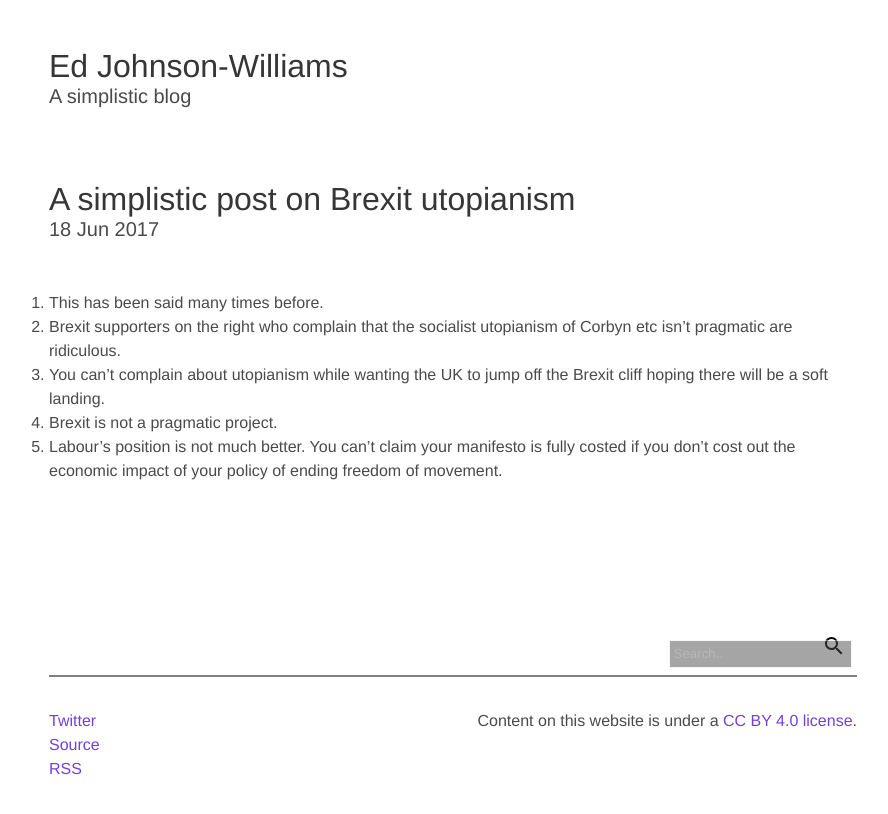
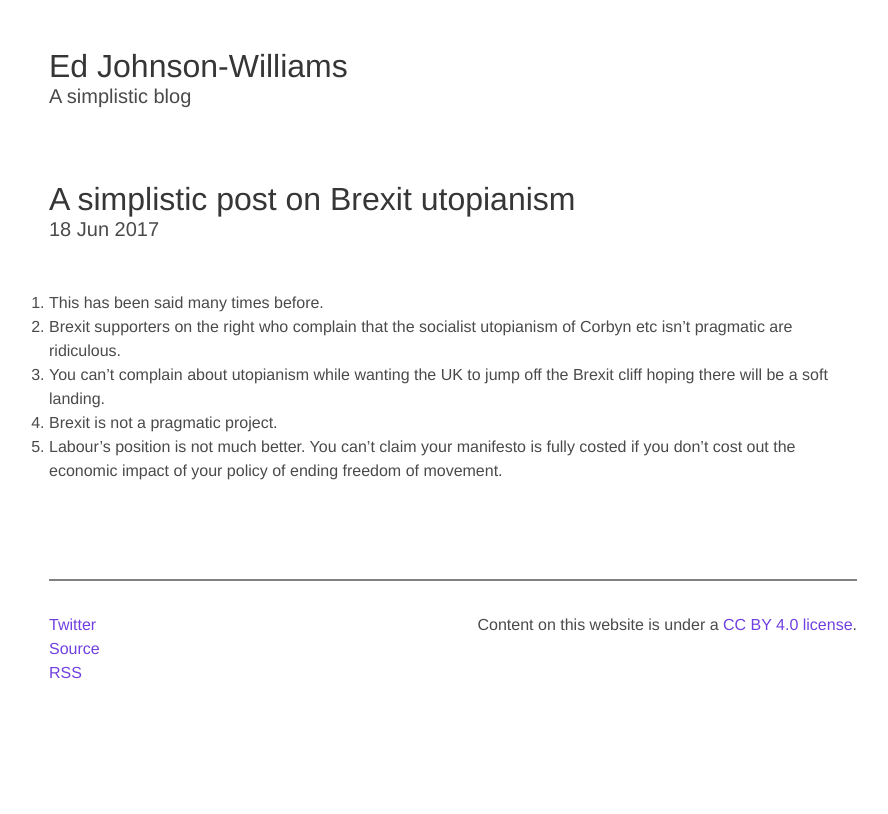
Before and after one commit to edjw/edjw.github.io, a Jekyll site: the page built from _posts/2017-06-18-a-simplistic-post-on-brexit-utopianism.md, in a window 1280 px wide. Shown: the top 814 px of the page, without its empty margins (187-1075 px from the left). Built offline with Jekyll 4.4.1, drawn with Linux system fonts in a browser that asks for light colours; our own code applies the rules of GitHub Pages for plain Markdown files.

Commit message:
Update default.html

```diff
--- a/_layouts/default.html
+++ b/_layouts/default.html
@@ -12,7 +12,6 @@
 
     <link rel="stylesheet" type="text/css" href="/css/bulma.min.css">
     <link rel="stylesheet" type="text/css" href="/css/main.css">
-    <script type="text/javascript" src="/js/search.js"></script>
 </head>
 
 <body>
@@ -25,16 +24,7 @@
             <section class="section post-content">
                 {{ content }}
             </section>
-            <section class="section post-content">
-                <div class="searchbox">
-                    <input type="text" class="websearch_input" placeholder="Search.." id="websearch_input" disabled="true" />
-                    <button class="websearch_searchButton" id="websearch_searchButton">
-	<svg class="glass" width="24" height="24" focusable="false" xmlns="http://www.w3.org/2000/svg" viewBox="0 0 24 24">
-		<path d="M15.5 14h-.79l-.28-.27C15.41 12.59 16 11.11 16 9.5 16 5.91 13.09 3 9.5 3S3 5.91 3 9.5 5.91 16 9.5 16c1.61 0 3.09-.59 4.23-1.57l.27.28v.79l5 4.99L20.49 19l-4.99-5zm-6 0C7.01 14 5 11.99 5 9.5S7.01 5 9.5 5 14 7.01 14 9.5 11.99 14 9.5 14z"></path>
-	</svg>
-	</button>
-                </div>
-            </section>
+
             <footer>
                 <div class="columns">
                     <div class="column">
```
